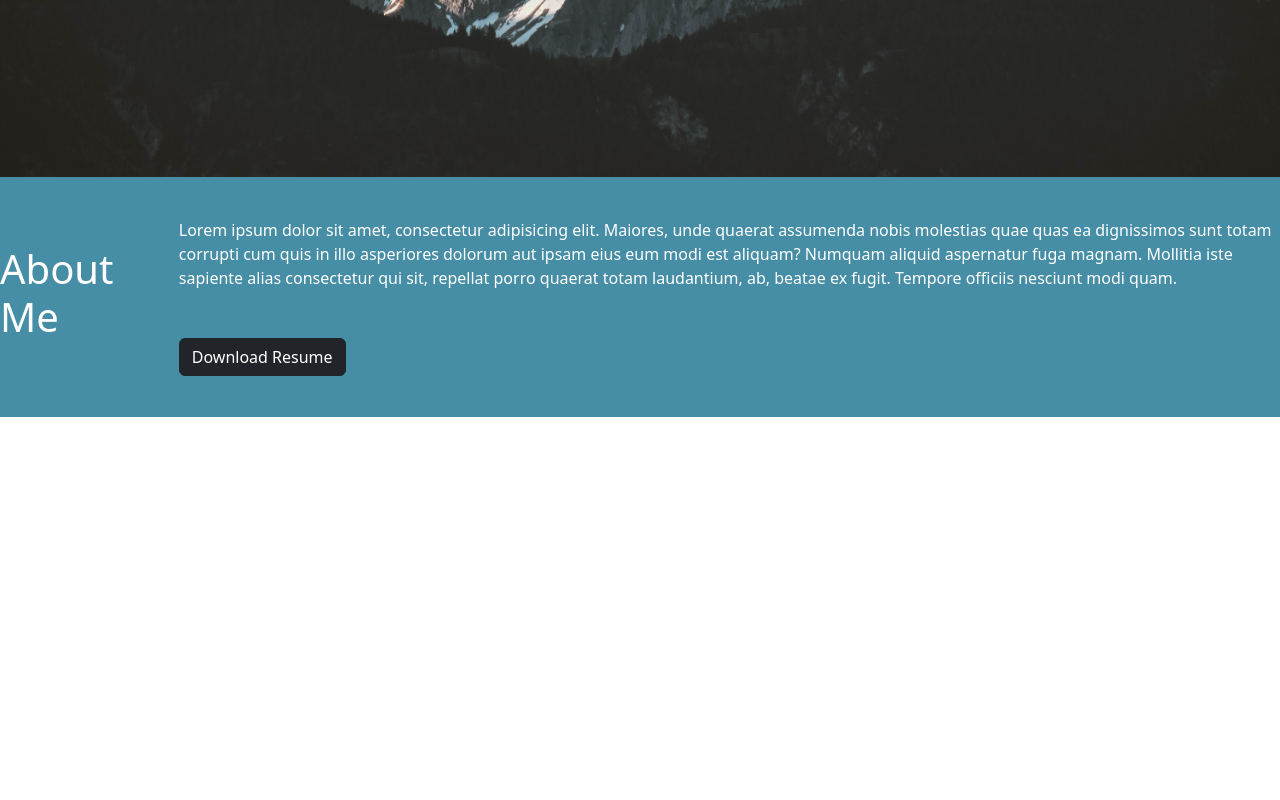
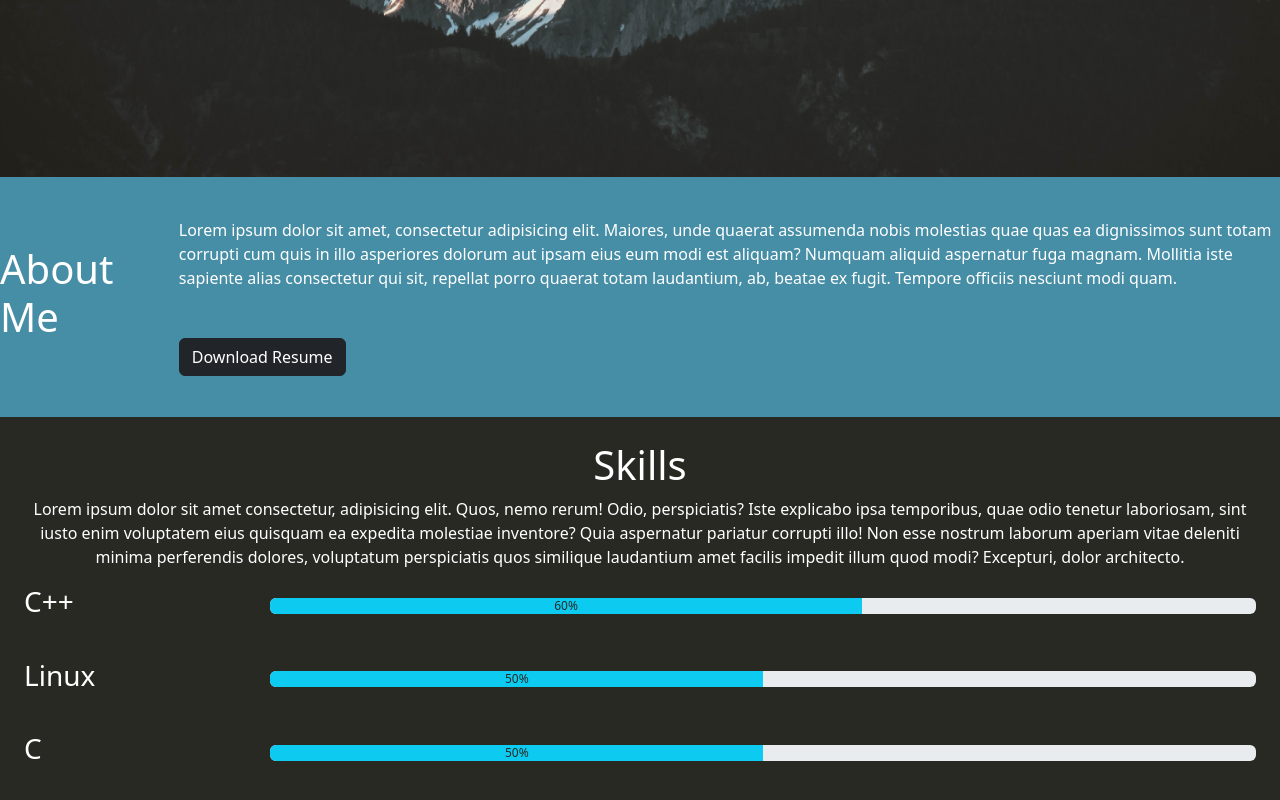
Before and after one commit to yousef8/iti-Angular-course, an Angular app: page / in a window 1280 px wide. Shown: the part 623-1423 px from the top of the page. Before the commit the page ends 1040 px from the top, so only its background shows below. Built offline with nearby package versions, Linux system fonts and the light colour scheme.

Commit message:
Add Skill Section

```diff
--- a/src/app/app.component.html
+++ b/src/app/app.component.html
@@ -1,2 +1,3 @@
 <app-hero></app-hero>
 <app-bio></app-bio>
+<app-skills></app-skills>
--- a/src/app/app.component.ts
+++ b/src/app/app.component.ts
@@ -1,11 +1,12 @@
 import { Component } from '@angular/core';
 import { HeroComponent } from './hero/hero.component';
 import { BioComponent } from './bio/bio.component';
+import { SkillsComponent } from './skills/skills.component';
 
 @Component({
   selector: 'app-root',
   standalone: true,
-  imports: [HeroComponent, BioComponent],
+  imports: [HeroComponent, BioComponent, SkillsComponent],
   templateUrl: './app.component.html',
   styleUrl: './app.component.css'
 })
--- /dev/null
+++ b/src/app/skills/skills.component.css
@@ -0,0 +1,34 @@
+#skillsSection {
+    background-color: #282923;
+    color: white;
+    display: flex;
+    flex-flow: column wrap;
+    justify-content: center;
+    align-items: center;
+    padding: 1.5rem;
+}
+
+#skillsSection p {
+    text-align: center;
+}
+
+#skills {
+    display: flex;
+    flex-flow: column nowrap;
+    width: 100%;
+}
+
+.skill {
+    display: flex;
+    justify-content: center;
+    align-items: center;
+    margin-bottom: 2rem;
+}
+
+.skill h3 {
+    width: 20%;
+}
+
+.skill .progress {
+    flex-grow: 1;
+}
--- /dev/null
+++ b/src/app/skills/skills.component.html
@@ -0,0 +1,35 @@
+<div id="skillsSection">
+    <h1>Skills</h1>
+    <p>Lorem ipsum dolor sit amet consectetur, adipisicing elit. Quos, nemo rerum! Odio, perspiciatis? Iste explicabo
+        ipsa temporibus, quae odio tenetur laboriosam, sint iusto enim voluptatem eius quisquam ea expedita molestiae
+        inventore? Quia aspernatur pariatur corrupti illo! Non esse nostrum laborum aperiam vitae deleniti minima
+        perferendis dolores, voluptatum perspiciatis quos similique laudantium amet facilis impedit illum quod modi?
+        Excepturi, dolor architecto.</p>
+    <div id="skills">
+
+
+        <div class="skill">
+            <h3>C++</h3>
+            <div class="progress" role="progressbar" aria-label="Info example" aria-valuenow="60" aria-valuemin="0"
+                aria-valuemax="100">
+                <div class="progress-bar bg-info" style="width: 60%; color: #282923; font-size: bold;">60%</div>
+            </div>
+        </div>
+
+        <div class="skill">
+            <h3>Linux</h3>
+            <div class="progress" role="progressbar" aria-label="Info example" aria-valuenow="50" aria-valuemin="0"
+                aria-valuemax="100">
+                <div class="progress-bar bg-info" style="width: 50%; color: #282923; font-size: bold;">50%</div>
+            </div>
+        </div>
+
+        <div class="skill">
+            <h3>C</h3>
+            <div class="progress" role="progressbar" aria-label="Info example" aria-valuenow="50" aria-valuemin="0"
+                aria-valuemax="100">
+                <div class="progress-bar bg-info" style="width: 50%; color: #282923; font-size: bold;">50%</div>
+            </div>
+        </div>
+    </div>
+</div>
```
Also changed, not shown: src/app/skills/skills.component.ts (added, +12 -0 lines), 1 other file (tests, documents, lock files or other folders).
